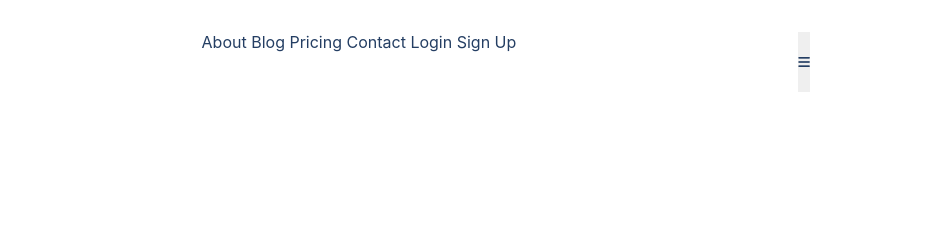
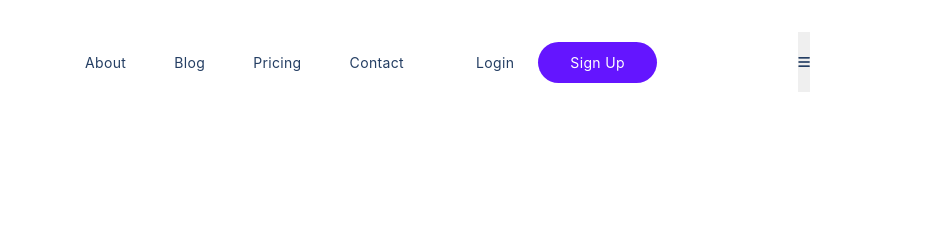
Before and after one commit to zanadoski/Treact-Project, a plain HTML site: page index.html in a window 1280 px wide. Shown: the top 225 px of the page, 342-1280 px from the left. Drawn offline with Linux system fonts and the light colour scheme.

Commit message:
some more css

```diff
--- a/style.css
+++ b/style.css
@@ -97,3 +97,80 @@ nav {
     display: flex;
     justify-content: space-between;
 }
+
+.nav__links {
+    display: flex;
+    align-items: center;
+    padding-bottom: 2px;
+}
+
+.nav__link {
+    margin: 0 24px;
+    font-size: 14px;
+    padding-top: 4px;
+    letter-spacing: 0.35px;
+    border-bottom: 2px solid transparent;
+    position: relative;
+    transition: all 450ms;
+}
+
+.nav__link:after {
+    content: "";
+    position: absolute;
+    left: 0;
+    bottom: -6px;
+    height: 2px;
+    width: 100%;
+    background: #6415ff;
+    transition: all 450ms ease;
+    opacity: 0;
+}
+
+.nav__link:hover::after {
+    opacity: 1;
+}
+
+.nav__link--primary {
+    margin: 0;
+    padding: 10px 32px;
+    margin-top: 2px;
+    border-radius: 9999px;
+    color: #fff;
+    background-color: #6415ff;
+    line-height: 1.5;
+    border: none;
+    width: auto;
+    transition: all 450ms ease;
+}
+
+.nav__link--primary:after {
+    content: "";
+    width: 0;
+    height: 0;
+}
+
+.nav__link--primary:hover {
+    background-color: rgba(80, 17, 204);
+    color: white;
+}
+
+.login {
+    margin-left: 48px;
+}
+
+.btn
+
+.btn__menu {
+    background-color: transparent;
+    border: none;
+    display: none;
+    transition: all 450ms ease;
+}
+
+.btn__menu--svg
+
+.btn__menu--close {
+    position: fixed;
+    top: 24px;
+    right: 18px;
+}
```
